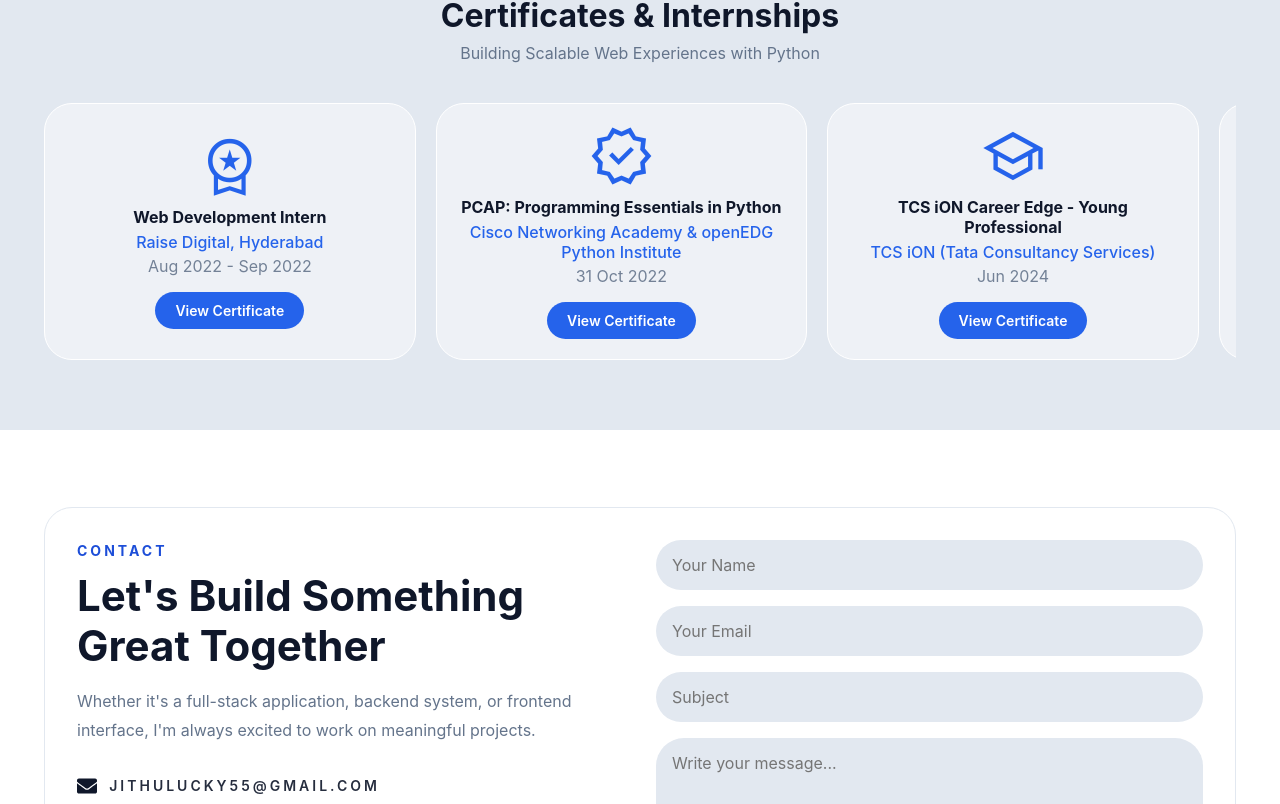
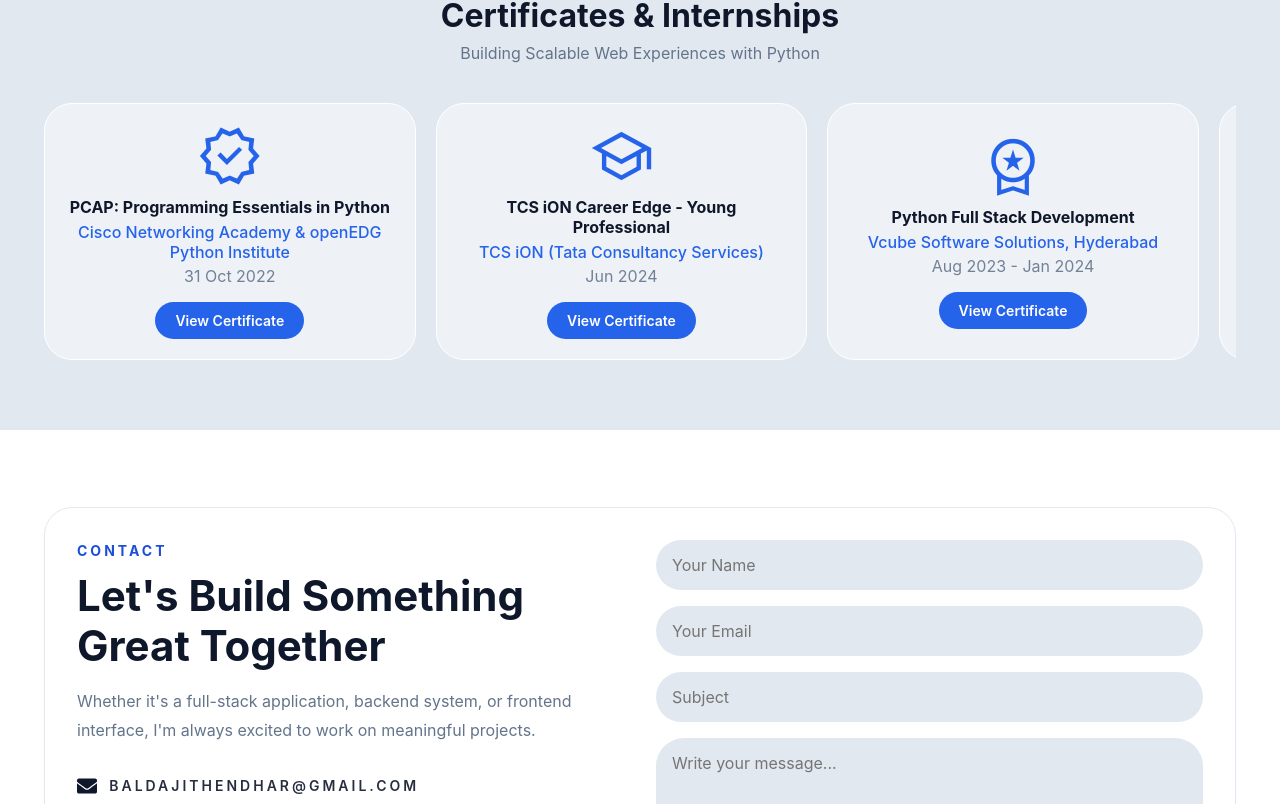
Before and after one commit to Jithendhar-Balda/Jithendhar-Portfolio, a React (Vite) app: page / in a window 1280 px wide. Shown: the part 3336-4140 px from the top of the page. Built offline with nearby package versions, Linux system fonts and the light colour scheme.

Commit message:
added cert

```diff
--- a/src/components/Certificates/Certificates.css
+++ b/src/components/Certificates/Certificates.css
@@ -108,7 +108,10 @@
 .certificate-card p {
   margin: 0;
 }
+.organization{
+  margin-top: 0.25rem;
 
+}
 .certificate-card__icon {
   margin-bottom: 0.75rem;
 
--- a/src/components/Certificates/Certificates.tsx
+++ b/src/components/Certificates/Certificates.tsx
@@ -22,7 +22,7 @@ function Certificates() {
               </span>
 
               <h4>{certificate.title}</h4>
-              <span>{certificate.organization}</span>
+              <span className="organization">{certificate.organization}</span>
               <p>{certificate.duration}</p>
               <a href={certificate.certificateUrl}  target="_blank"  rel="noopener noreferrer"  className="certificate-card__button">View Certificate</a>
             </article>
--- a/src/components/Contact/Contact.tsx
+++ b/src/components/Contact/Contact.tsx
@@ -49,7 +49,7 @@ function Contact() {
 
 
           <div className="contact__details">
-            <a href="mailto:jithulucky55@gmail.com" className="contact__detail mail"><FaEnvelope className="contact__icon " /><span>jithulucky55@gmail.com</span></a>
+            <a href="mailto:jithulucky55@gmail.com" className="contact__detail mail"><FaEnvelope className="contact__icon " /><span>baldajithendhar@gmail.com</span></a>
 
             <a href="https://github.com/Jithendhar-Balda" target="_blank" rel="noopener noreferrer" className="contact__detail github"><FaGithub className="contact__icon " /><span>github.com/Jithendhar</span></a>
 
--- a/src/components/Skills/Skills.css
+++ b/src/components/Skills/Skills.css
@@ -140,7 +140,7 @@
 
   border-radius: var(--radius-lg);
 
-  background: var(--color-primary-blue-light);
+  background: var(--color-icon-bg);
 
   color: var(--color-primary-blue-dark);
 
--- a/src/data/certificates.ts
+++ b/src/data/certificates.ts
@@ -1,13 +1,39 @@
 import type { Certificate } from "../types/certificate";
 
-import webDevelopmentIntern from "../assets/certificates/vcube-python-fullstack.jpeg";
+import webDevelopmentIntern from "../assets/certificates/B-Jithendhar_Aug_2022_internship_25924.pdf";
 import pcapPython from "../assets/certificates/BJithendhar-PYTHON-certificate.pdf";
 import tcsIon from "../assets/certificates/Jithendhar_Balda_TCS_ION.pdf";
 import pythonFullStack from "../assets/certificates/vcube-python-fullstack.jpeg";
+import udemyHtml from "../assets/certificates/Udemy-HTML-CSS-CERTIFICATE.pdf";
 
 export const certificates: Certificate[] = [
+
   {
     id: 1,
+    title: "PCAP: Programming Essentials in Python",
+    organization: "Cisco Networking Academy & openEDG Python Institute",
+    duration: "31 Oct 2022",
+    icon: "verified",
+    certificateUrl: pcapPython,
+  },
+  {
+    id: 2,
+    title: "TCS iON Career Edge - Young Professional",
+    organization: "TCS iON (Tata Consultancy Services)",
+    duration: "Jun 2024",
+    icon: "school",
+    certificateUrl: tcsIon,
+  },
+  {
+    id: 3,
+    title: "Python Full Stack Development",
+    organization: "Vcube Software Solutions, Hyderabad",
+    duration: "Aug 2023 - Jan 2024",
+    icon: "workspace_premium",
+    certificateUrl: pythonFullStack,
+  },
+  {
+    id: 4,
     title: "Web Development Intern",
     organization: "Raise Digital, Hyderabad",
     duration: "Aug 2022 - Sep 2022",
@@ -15,27 +41,11 @@ export const certificates: Certificate[] = [
     certificateUrl: webDevelopmentIntern,
   },
   {
-    id: 2,
-    title: "PCAP: Programming Essentials in Python",
-    organization: "Cisco Networking Academy & openEDG Python Institute",
-    duration: "31 Oct 2022",
-    icon: "verified",
-    certificateUrl: pcapPython,
-  },
-  {
-    id: 3,
-    title: "TCS iON Career Edge - Young Professional",
-    organization: "TCS iON (Tata Consultancy Services)",
-    duration: "Jun 2024",
+    id: 5,
+    title: "HTML & CSS for Responsive Real-World websites",
+    organization: "Udemy",
+    duration: "Jul 2024",
     icon: "school",
-    certificateUrl: tcsIon,
-  },
-  {
-    id: 4,
-    title: "Python Full Stack Development",
-    organization: "Vcube Software Solutions, Hyderabad",
-    duration: "Aug 2023 - Jan 2024",
-    icon: "workspace_premium",
-    certificateUrl: pythonFullStack,
+    certificateUrl: udemyHtml,
   },
 ];
--- a/src/styles/variables.css
+++ b/src/styles/variables.css
@@ -4,6 +4,7 @@
   --color-primary-blue: #2563eb;
   --color-primary-blue-dark: #1d4ed8;
   --color-primary-blue-light: #3b82f6;
+  --color-icon-bg: #DBEAFE;
 
   --color-text-dark: #0f172a;
   --color-text-secondary: #64748b;
```
Also changed, not shown: 2 other files (tests, documents, lock files or other folders).
